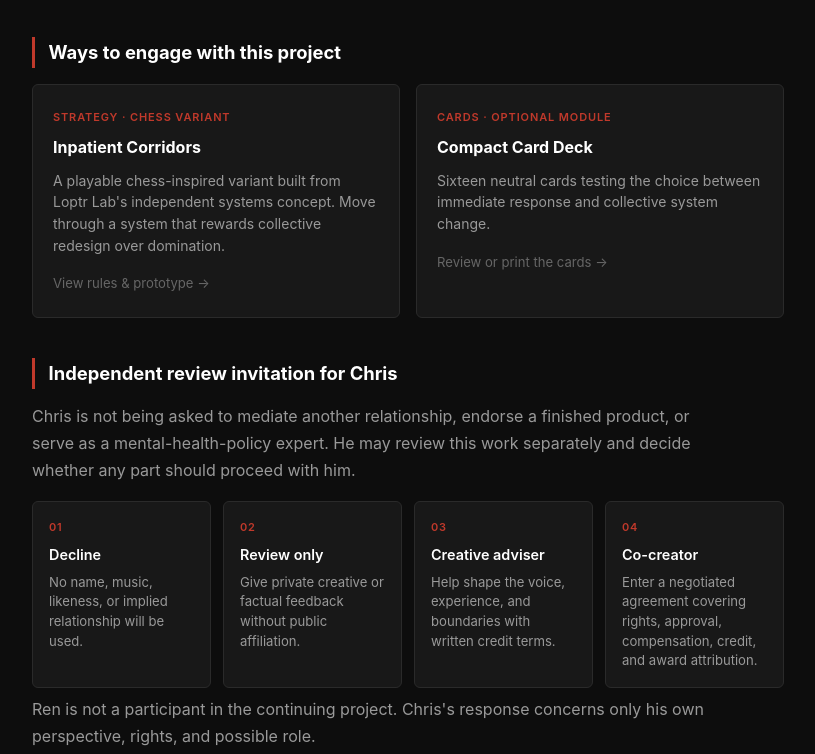
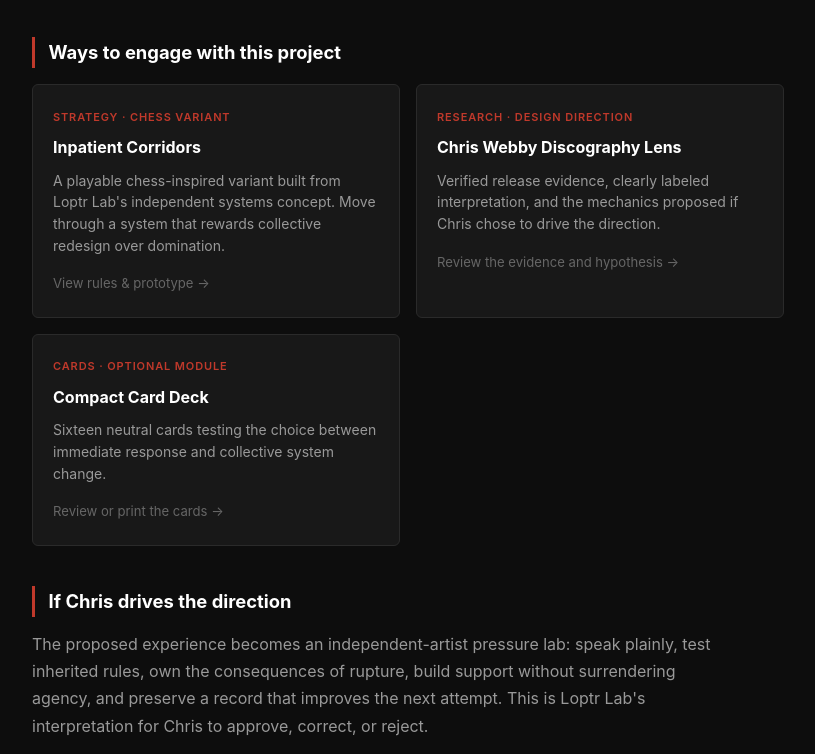
Before and after one commit to ibloud/inpatient-corridors-review, a plain HTML site: page index.html in a window 1280 px wide. Shown: the part 1149-1903 px from the top of the page, without its empty margins (232-1047 px from the left). Drawn offline with Linux system fonts and the light colour scheme.

Commit message:
Present Chris-driven direction on public site

```diff
--- a/index.html
+++ b/index.html
@@ -336,6 +336,12 @@
         <p>A playable chess-inspired variant built from Loptr Lab's independent systems concept. Move through a system that rewards collective redesign over domination.</p>
         <div class="engage-arrow">View rules &amp; prototype →</div>
       </a>
+      <a class="engage-card" href="CHRIS-WEBBY-DISCOGRAPHY-LENS.html">
+        <div class="engage-tag">Research · Design Direction</div>
+        <h3>Chris Webby Discography Lens</h3>
+        <p>Verified release evidence, clearly labeled interpretation, and the mechanics proposed if Chris chose to drive the direction.</p>
+        <div class="engage-arrow">Review the evidence and hypothesis →</div>
+      </a>
       <a class="engage-card" href="BREAK-THE-GRID-DECK.html">
         <div class="engage-tag">Cards · Optional Module</div>
         <h3>Compact Card Deck</h3>
@@ -343,6 +349,9 @@
         <div class="engage-arrow">Review or print the cards →</div>
       </a>
     </div>
+
+    <h2>If Chris drives the direction</h2>
+    <p>The proposed experience becomes an independent-artist pressure lab: speak plainly, test inherited rules, own the consequences of rupture, build support without surrendering agency, and preserve a record that improves the next attempt. This is Loptr Lab's interpretation for Chris to approve, correct, or reject.</p>
 
     <h2>Independent review invitation for Chris</h2>
 
```
